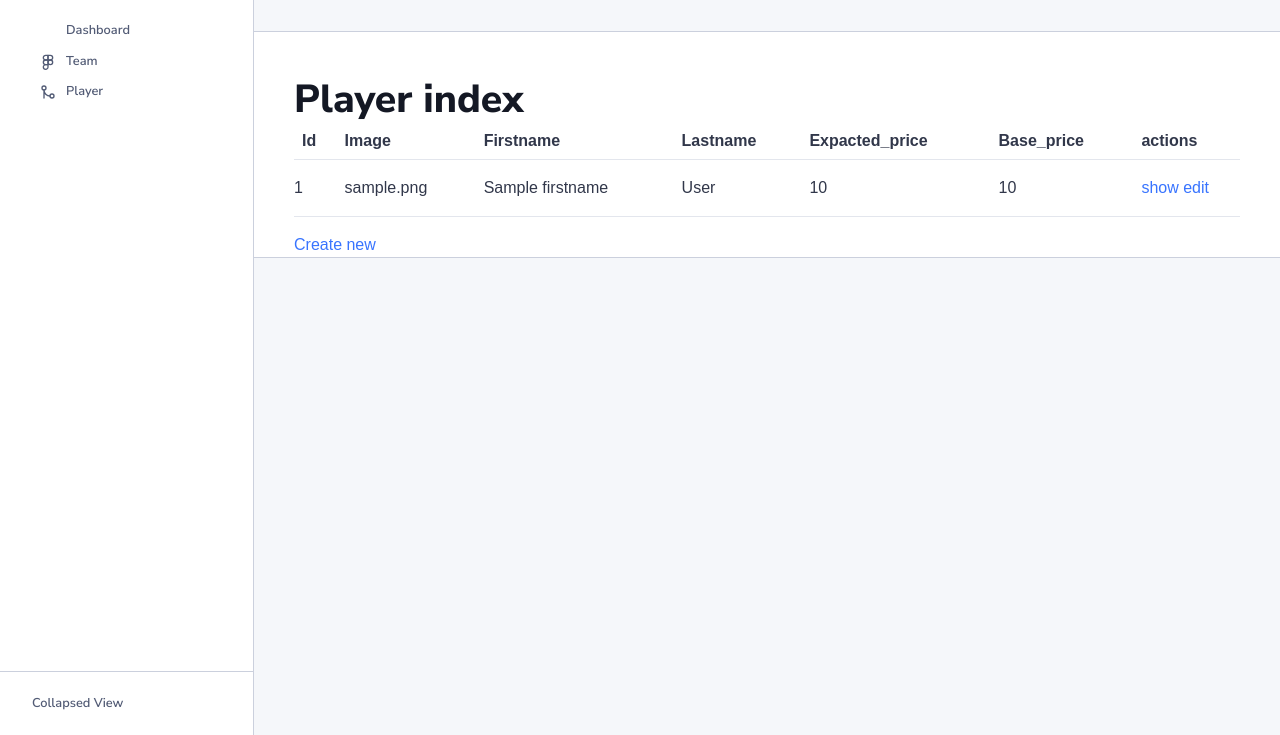
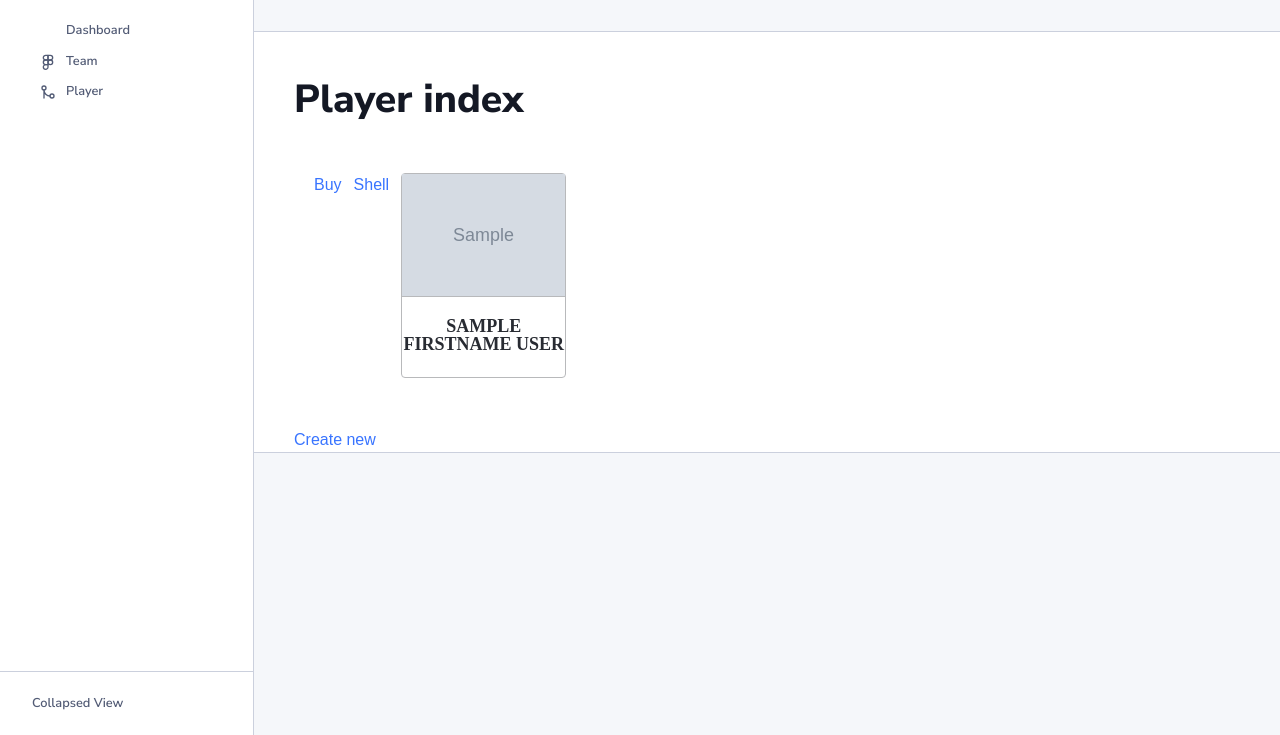
Before and after one commit to herrymandaliya/football, a Symfony app: template templates/player/index.html.twig in a window 1280 px wide. Shown: the part 65-800 px from the top of the page. Run offline with Twig, Linux system fonts and the light colour scheme; the template is opened without the code that fills it: most values are stand-ins (such as "Sample title", 1, 10 or a date in 2020); grey boxes marked "Sample" are stand-in pictures; some libraries are stand-ins or nearby versions.

Commit message:
player chnages

```diff
--- a/templates/player/index.html.twig
+++ b/templates/player/index.html.twig
@@ -5,23 +5,21 @@
 {% block body %}
     <h1>Player index</h1>
 
-    <table class="table">
+    {# <table class="table">
         <thead>
             <tr>
                 <th>Id</th>
-                <th>Image</th>
-                <th>Firstname</th>
-                <th>Lastname</th>
-                <th>Expacted_price</th>
-                <th>Base_price</th>
-                <th>actions</th>
+                <th>FirstName</th>
+                <th>LastName</th>
+                <th>Expacted Price</th>
+                <th>Base Price</th>
+                <th>Actions</th>
             </tr>
         </thead>
         <tbody>
-        {% for player in players %}
+        {% for key, player in players %}
             <tr>
-                <td>{{ player.id }}</td>
-                <td>{{ player.image }}</td>
+                <td>{{ key+1}}</td>
                 <td>{{ player.firstname }}</td>
                 <td>{{ player.lastname }}</td>
                 <td>{{ player.expactedPrice }}</td>
@@ -37,7 +35,118 @@
             </tr>
         {% endfor %}
         </tbody>
-    </table>
+    </table> #}
+
+     <section class="Players">
+        <div class="container">
+            <div class="main-players">
+            {% for key, player in players %}
+                <a href="#">Buy</a>
+                <a href="#">Shell</a>
+                <a href="{{ path('app_player_edit', {'id': player.id}) }}" class="player">
+                    <div class="img-player">
+                        <img src="{{ asset(player_dir ~ player.image ) }}" alt="Player-img">
+                    </div>
+
+                    <div class="info-player">
+                        <div class="name-player">
+                            <h2>{{ player.firstname }} {{ player.lastname }}</h2>
+                        </div>
+                    </div>
+                </a>
+            {% else %}
+                <tr>
+                    <td colspan="7">no records found</td>
+                </tr>
+            {% endfor %}
+                {# <a href="player-detail.html" class="player">
+                    <div class="batter-player">
+                        <img src="images/batsman-icon.svg" alt="bat-img">
+                    </div>
+                    <div class="img-player">
+                        <img src="images/batter1-img.png" alt="Player-img">
+                    </div>
+                    <div class="info-player">
+                        <div class="name-player">
+                            <h2>Devon Conway</h2>
+                            <span>Batter</span>
+                        </div>
+                    </div>
+                </a>
+                <a href="player-detail.html" class="player">
+                    <div class="batter-player">
+                        <img src="images/batsman-icon.svg" alt="bat-img">
+                    </div>
+                    <div class="img-player">
+                        <img src="images/opener.png" alt="Player-img">
+                    </div>
+                    <div class="info-player">
+                        <div class="name-player">
+                            <h2>Ruturaj Gaikwad</h2>
+                            <span>Batter</span>
+                        </div>
+                    </div>
+                </a>
+                <a href="player-detail.html" class="player">
+                    <div class="batter-player">
+                        <img src="images/batsman-icon.svg" alt="bat-img">
+                    </div>
+                    <div class="img-player">
+                        <img src="images/Middleorder-img.png" alt="Player-img">
+                    </div>
+                    <div class="info-player">
+                        <div class="name-player">
+                            <h2>Ajay Mandal</h2>
+                            <span>Batter</span>
+                        </div>
+                    </div>
+                </a>
+                <a href="player-detail.html" class="player">
+                    <div class="batter-player">
+                        <img src="images/batsman-icon.svg" alt="bat-img">
+                    </div>
+                    <div class="img-player">
+                        <img src="images/finisher-img.png" alt="Player-img">
+                    </div>
+                    <div class="info-player">
+                        <div class="name-player">
+                            <h2>Ambati Rayudu</h2>
+                            <span>Batter</span>
+                        </div>
+                    </div>
+                </a>
+
+                <a href="player-detail.html" class="player">
+                    <div class="batter-player">
+                        <img src="images/batsman-icon.svg" alt="bat-img">
+                    </div>
+                    <div class="img-player">
+                        <img src="images/lowermid-bat.png" alt="lowermidbat-img">
+                    </div>
+                    <div class="info-player">
+                        <div class="name-player">
+                            <h2>Ajinkya Rahane</h2>
+                            <span>Batter</span>
+                        </div>
+                    </div>
+                </a>
+                <a href="player-detail.html" class="player">
+                    <div class="batter-player">
+                        <img src="images/batsman-icon.svg" alt="bat-img">
+                    </div>
+                    <div class="img-player">
+                        <img src="images/impactplayer-img.png" alt="Player-img">
+                    </div>
+                    <div class="info-player">
+                        <div class="name-player">
+                            <h2>Shaik Rasheed</h2>
+                            <span>Batter</span>
+                        </div>
+                    </div>
+                </a> #}
+            </div>
+        </div>
+    </section>
 
     <a href="{{ path('app_player_new') }}">Create new</a>
 {% endblock %}
--- a/templates/team/index.html.twig
+++ b/templates/team/index.html.twig
@@ -3,7 +3,7 @@
 {% block title %}Team index{% endblock %}
 
 {% block body %}
-    <h1>Team index</h1>
+    <h1>Team</h1>
 
     <table class="table">
         <thead>
```
Also changed, not shown: public/images/players/23ba688df838bc63c1160d54007c9244.png (added), public/images/players/9f3684326c96cab6093eae7bb58de16a.png (added).
